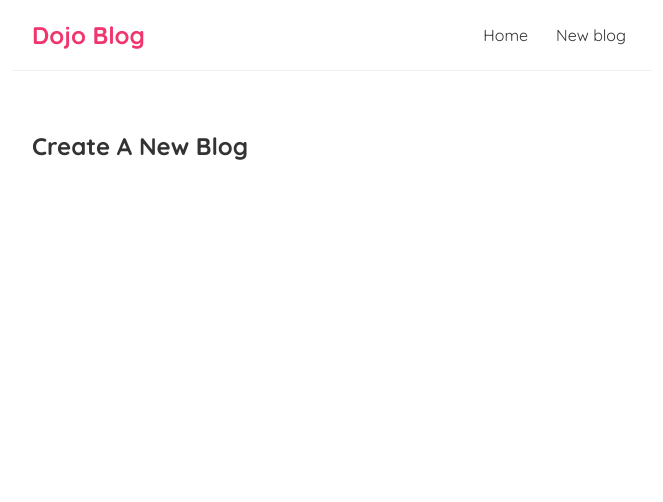
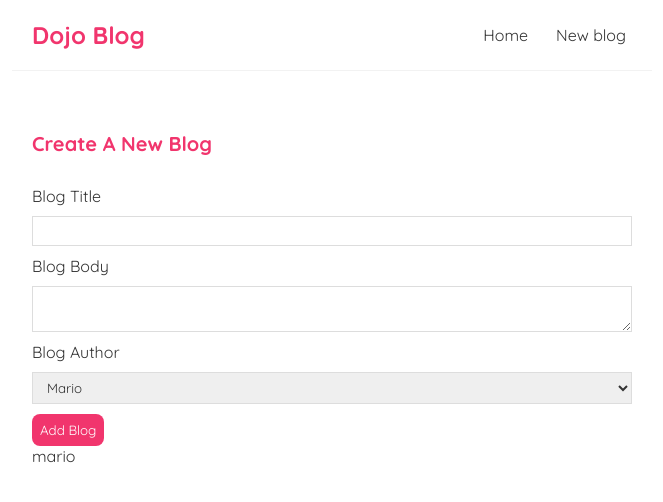
Before and after one commit to Njengak11/Dojo, a React (Create React App) app: page /create in a window 1280 px wide. Shown: the top 502 px of the page, without its empty margins (308-971 px from the left). Built offline with nearby package versions, Linux system fonts and the light colour scheme.

Commit message:
added form

```diff
--- a/src/App.js
+++ b/src/App.js
@@ -2,6 +2,7 @@ import Navbar from './Navbar';
 import Home from './Home';
 import {BrowserRouter as Router,Route,Switch} from 'react-router-dom';
 import Create from './create';
+import BlogDetails from './BlogDetails';
 
 function App() {
 
@@ -19,6 +20,10 @@ function App() {
         <Route path="/create">
         <Create />
         </Route>
+
+        <Route path="/blogs/:id">
+        <BlogDetails />
+        </Route>
       </Switch>
       </div>
     </div>
--- /dev/null
+++ b/src/BlogDetails.js
@@ -0,0 +1,24 @@
+import { useParams } from "react-router";
+import useFetch from "./useFetch";
+
+const BlogDetails = () => {
+
+    const {id} = useParams();
+    const {data: blog, error, isPending} = useFetch('http://localhost:8000/blogs/' + id)
+
+    return (
+        <div className='blog-details'>
+            { isPending && <div>Loading...</div>}
+            { error && <div>{error}</div>}
+            { blog && (
+                <article>
+                    <h2>{blog.title}</h2>
+                    <p>Written by {blog.author}</p>
+                    <div>{blog.body}</div>
+                </article>
+            )}
+        </div>
+     );
+}
+
+export default BlogDetails;
--- a/src/BlogList.js
+++ b/src/BlogList.js
@@ -1,3 +1,5 @@
+import { Link } from 'react-router-dom';
+
 const BlogList = ({blogs,title}) => {
 
 
@@ -7,9 +9,10 @@ const BlogList = ({blogs,title}) => {
             <h2>{title}</h2>
             {blogs.map((blog) => (
                 <div className='blog-preview' key={blogs.id}>
+                    <Link to={`/blogs/${blog.id}`}>
                     <h2>{blog.title}</h2>
                     <p>Writeen by {blog.author}</p>
-
+                    </Link>
                 </div>
             ))}
         </div>
--- a/src/Home.js
+++ b/src/Home.js
@@ -4,7 +4,7 @@ import useFetch from "./useFetch";
 
 const Home = () => {
 
-    const {data,isPending,error} = useFetch('http://localhost:8000/blogs');
+    const {data,isPending,error} = useFetch('http://localhost:8000/blogs')
 
     return (
         <div className='home'>
--- a/src/create.js
+++ b/src/create.js
@@ -1,7 +1,56 @@
+import { useState } from "react/cjs/react.development";
+
 const Create = () => {
+const [title,setTitle] = useState('');
+const [body,setBody] = useState('');
+const [author,setAuthor] = useState('mario');
+const handleSubmit = (e) => {
+e.preventDefault();
+const blog = { title,body,author};
+
+fetch('http://localhost:8000/blogs', {
+    method:'POOST',
+    headers:{"Content-TYpe": "application/json"},
+    body:JSON.stringify(blog)
+})
+}
+
     return (
         <div className='create'>
             <h2>Create A New Blog</h2>
+            <form onSubmit={handleSubmit}>
+                <label>
+                    Blog Title
+                </label>
+                <input type='text'
+                required
+                value={title}
+                onChange={(e) => setTitle(e.target.value)}
+                />
+
+                 <label>
+                    Blog Body
+                </label>
+                <textarea required
+                value={body}
+                onChange={(e) => setBody(e.target.value)}
+                ></textarea>
+
+                <label>
+                    Blog Author
+                </label>
+                <select
+                value={author}
+                onChange={(e) => setAuthor(e.target.value)}
+                >
+                    <option value='mario'>Mario</option>
+                    <option value='yoahi'>Yoshi</option>
+                </select>
+                <button>Add Blog</button>
+                <p>{title}</p>
+                <p>{body}</p>
+                <p>{author}</p>
+            </form>
         </div>
      );
 }
--- a/src/index.css
+++ b/src/index.css
@@ -47,3 +47,56 @@
   color: #f1356d;
   margin-bottom: 8px;
 }
+
+.blog-preview a {
+  text-decoration: none;
+}
+
+.blog-details h2 {
+  font-size: 20px;
+  color: #f1356d;
+  margin-bottom: 10px;
+}
+.blog-details div {
+  margin: 20px 0;
+}
+.blog-details button {
+  background: #f1356d;
+  color: #fff;
+  border: 0;
+  padding: 8px;
+  border-radius: 8px;
+}
+
+create {
+  max-width: 400px;
+  margin: 0 auto;
+  text-align: center;
+}
+.create label {
+  text-align: left;
+  display: block;
+}
+.create h2 {
+  font-size: 20px;
+  color: #f1356d;
+  margin-bottom: 30px;
+}
+.create input,
+.create textarea,
+.create select {
+  width: 100%;
+  padding: 6px 10px;
+  margin: 10px 0;
+  border: 1px solid #ddd;
+  box-sizing: border-box;
+  display: block;
+}
+.create button {
+  background: #f1356d;
+  color: #fff;
+  border: 0;
+  padding: 8px;
+  border-radius: 8px;
+  cursor: pointer;
+}
--- a/src/useFetch.js
+++ b/src/useFetch.js
@@ -1,32 +1,42 @@
-import { useState,useEffect } from "react";
+import { useState, useEffect } from 'react';
 
 const useFetch = (url) => {
-
   const [data, setData] = useState(null);
-    const [isPending,setIsPending] = useState(true);
-    const [error,setError] = useState(null);
-
+  const [isPending, setIsPending] = useState(true);
+  const [error, setError] = useState(null);
 
   useEffect(() => {
-        fetch(url)
+    const abortCont = new AbortController();
+
+    setTimeout(() => {
+      fetch(url, { signal: abortCont.signal })
       .then(res => {
-           if(!res.ok){
-               throw Error('could not fetch data');
+        if (!res.ok) { // error coming back from server
+          throw Error('could not fetch the data for that resource');
         }
         return res.json();
       })
-        .then (data => {
+      .then(data => {
+        setIsPending(false);
         setData(data);
-            setIsPending(false);
         setError(null);
       })
       .catch(err => {
+        if (err.name === 'AbortError') {
+          console.log('fetch aborted')
+        } else {
+          // auto catches network / connection error
           setIsPending(false);
           setError(err.message);
+        }
       })
-    }, [url]);
+    }, 1000);
 
-    return {data,isPending,error}
+    // abort the fetch
+    return () => abortCont.abort();
+  }, [url])
+
+  return { data, isPending, error };
 }
 
 export default useFetch;
```
Lines whose indentation alone changed are shown as unchanged.
